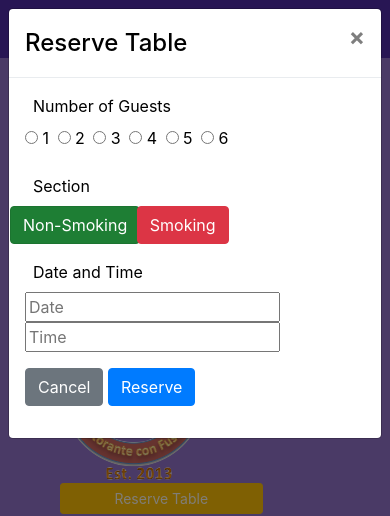
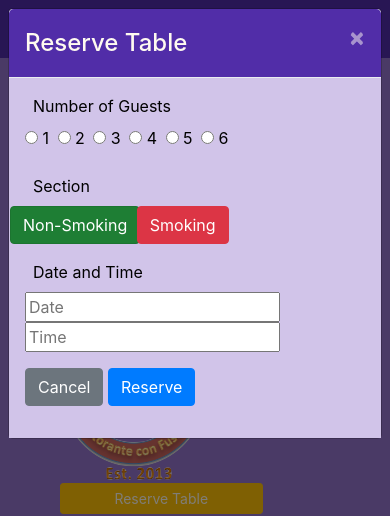
Before and after one commit to Marrek9099/Bootstrap, a website: page index.html in a window 390 px wide. Both pictures are taken after a click on the link "Reserve Table". Shown: the top 516 px of the page. Drawn offline with nearby package versions, Linux system fonts and the light colour scheme.

Commit message:
exercise 4

```diff
--- a/css/styles.scss
+++ b/css/styles.scss
@@ -74,3 +74,20 @@ body{
     bottom: 0px;
     z-index: 1;
 }
+
+.modal {
+    .modal-header {
+        background: $background-dark;
+        .modal-title {
+            color:floralwhite;
+        }
+
+        button{
+            color:floralwhite;
+        }
+    }
+
+    .modal-body {
+        background: $background-pale
+    }
+}
--- a/index.html
+++ b/index.html
@@ -45,7 +45,7 @@
                         <li class="nav-item"><a class="nav-link" href="./contactus.html"><span class="fa fa-address-card fa-lg"></span>Contact</a></li>
                     </ul>
                     <span class="navbar-text">
-                        <a data-toggle="modal" data-target="#loginModal" ><span class="fa fa-sign-in"></span>Login</a>
+                        <a id="loginModallink" ><span class="fa fa-sign-in"></span>Login</a>
                     </span>
                 </div>
         </div>
@@ -99,8 +99,8 @@
                 </div>
                 <div class="col-12 col-sm-3 align-self-center">
                     <a class="btn btn-block btn-warning btn-sm w-75"
-                    data-toggle="modal" data-target="#reservation"
-                    data-html="true" title="Or call us at +852 12345678" data-placement="bottom">Reserve Table</a>
+                    id="reservation-button"
+                    >Reserve Table</a>
                 </div>
         </div>
 
@@ -108,7 +108,7 @@
             <div class="modal-dialog modal-lg" role="content">
                 <div class="modal-content">
                     <div class="modal-header">
-                        <h4 style="color: black;" class="modal-title">Reserve Table</h4>
+                        <h4 class="modal-title">Reserve Table</h4>
                         <button type="button" class="close" data-dismiss="modal">&times;</button>
                     </div>
                     <div class="modal-body">
@@ -324,9 +324,22 @@
                 }
 
             });
+            $('#loginModallink').click(function() {
+                $("#loginModal").modal('toggle'); });
 
-        })
+            $('#reservation-button').click(function() {
+            $("#reservation").modal('toggle'); });
+
+        });
     </script>
 </body>
 
 </html>
+
+
+<!-- assignment 4 - give oppropriate ids to both reserve table button and login link, so that we can refer to them using javascript -->
+
+<!-- update the design of the modals -->
+<!-- update modal header using scss/ text white -->
+<!-- the x must have nested css code applied to it - floralwhite -->
+<!-- modal body uses pail background color -->
```
Also changed, not shown: css/styles.css.
